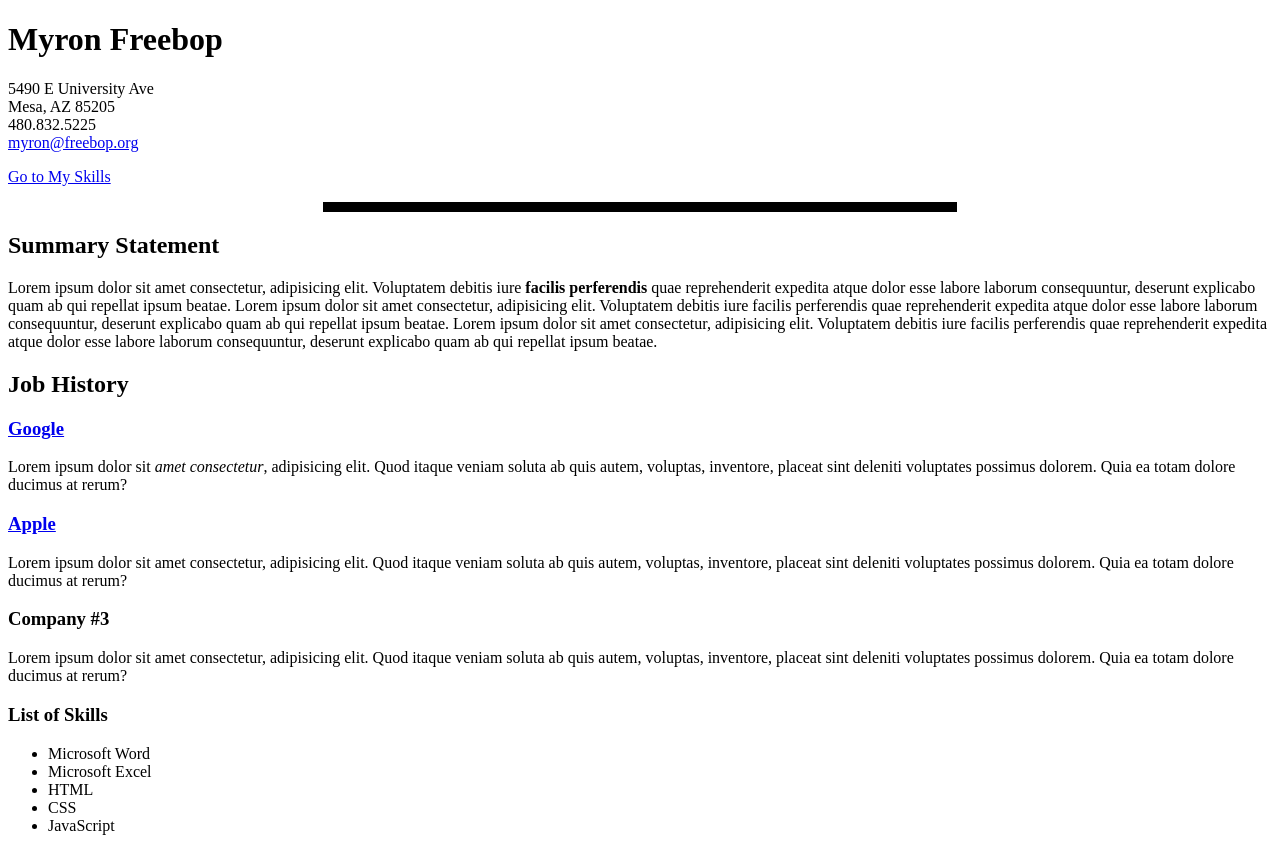
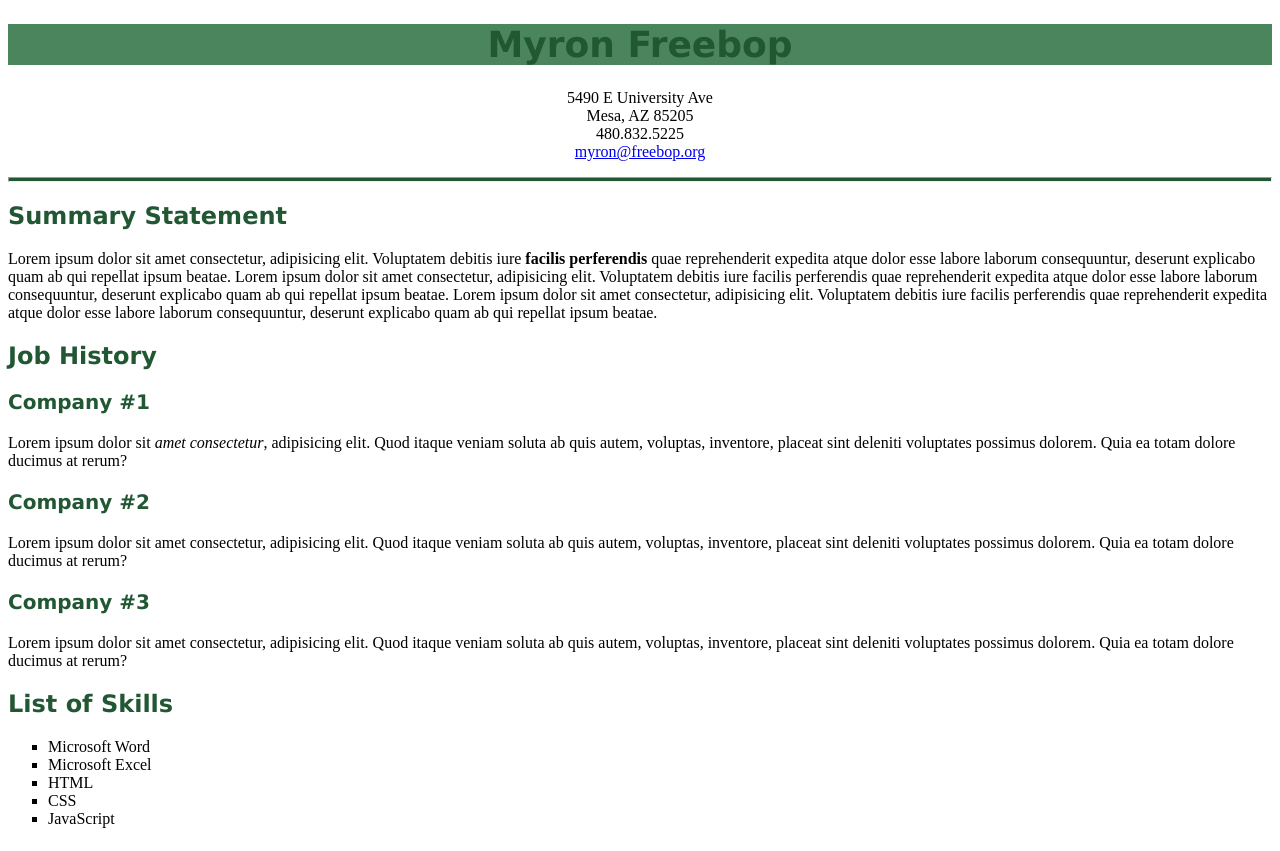
Before and after one commit to balmorel/CIS133, a plain HTML site: page week4/resume.html in a window 1280 px wide. Drawn offline with Linux system fonts and the light colour scheme.

Commit message:
Add files via upload

```diff
--- /dev/null
+++ b/week4/resume.css
@@ -0,0 +1,35 @@
+
+body { font-family: 'Times New Roman', Times, serif;
+       font-size: 16px;
+}
+
+h1 { font-family: Verdana, Geneva, Tahoma, sans-serif;
+     font-size: 36px;
+     color: rgb(33, 87, 51);
+     background-color: rgb(75, 133, 94);
+     text-align: center;
+}
+
+h2 { font-family: Verdana, Geneva, Tahoma, sans-serif;
+     font-size: 24px;
+     color: rgb(33, 87, 51)
+}
+
+h3 { font-family: Verdana, Geneva, Tahoma, sans-serif;
+     font-size: 20px;
+     color: rgb(33, 87, 51)
+}
+
+
+#hrStyle { background-color: rgb(33, 87, 51);
+          height: 3px;
+}
+
+
+.test { color: brown;
+        font-size: 1.2em;
+        font-family: Verdana;
+}
+
+#address { text-align: center;
+}
--- a/week4/resume.html
+++ b/week4/resume.html
@@ -4,20 +4,21 @@
     <meta charset="UTF-8">
     <meta http-equiv="X-UA-Compatible" content="IE=edge">
     <meta name="viewport" content="width=device-width, initial-scale=1.0">
+    <link rel="stylesheet" href="resume.css">
     <title>Myron Freebop's Online Resume</title>
 </head>
 <body>
     <h1>Myron Freebop</h1>
-    <p>
+    <p id="address">
         5490 E University Ave<br />
         Mesa, AZ 85205<br />
         480.832.5225<br />
         <a href="mailto:myron@freebop.org">myron@freebop.org</a>
     </p>
 
-    <p><a href="#skillsList">Go to My Skills</a></p>
+    <!--<p><a href="#skillsList">Go to My Skills</a></p>-->
 
-    <hr size="10" width="50%" color="black" />
+    <hr id="hrStyle" />
 
     <h2>Summary Statement</h2>
     <p>
@@ -28,12 +29,14 @@
 
     <h2>Job History</h2>
 
-    <h3><a href="http://www.google.com">Google</a></h3>
+    <!-- <h3><a href="http://www.google.com">Google</a></h3> -->
+    <h3>Company #1</h3>
     <p>
         Lorem ipsum dolor sit <i>amet consectetur</i>, adipisicing elit. Quod itaque veniam soluta ab quis autem, voluptas, inventore, placeat sint deleniti voluptates possimus dolorem. Quia ea totam dolore ducimus at rerum?
     </p>
 
-    <h3><a href="http://www.apple.com" target="_blank">Apple</a></h3>
+    <!-- <h3><a href="http://www.apple.com" target="_blank">Apple</a></h3> -->
+    <h3>Company #2</h3>
     <p>
         Lorem ipsum dolor sit amet consectetur, adipisicing elit. Quod itaque veniam soluta ab quis autem, voluptas, inventore, placeat sint deleniti voluptates possimus dolorem. Quia ea totam dolore ducimus at rerum?
     </p>
@@ -43,8 +46,8 @@
         Lorem ipsum dolor sit amet consectetur, adipisicing elit. Quod itaque veniam soluta ab quis autem, voluptas, inventore, placeat sint deleniti voluptates possimus dolorem. Quia ea totam dolore ducimus at rerum?
     </p>
 
-    <h3 id="skillsList">List of Skills</h3>
-    <ul>
+    <h2 id="skillsList">List of Skills</h2>
+    <ul type="square">
         <li>Microsoft Word</li>
         <li>Microsoft Excel</li>
         <li>HTML</li>
```
